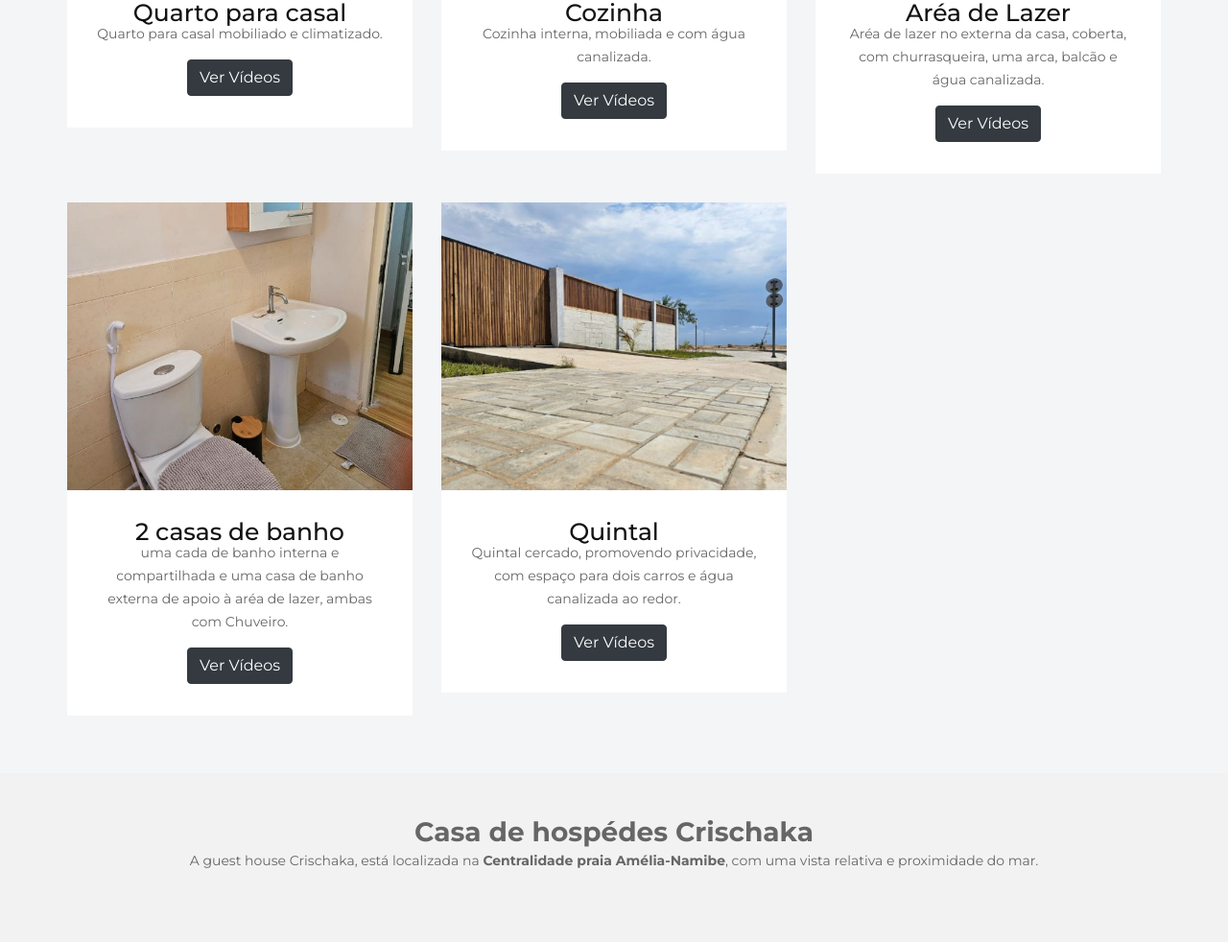
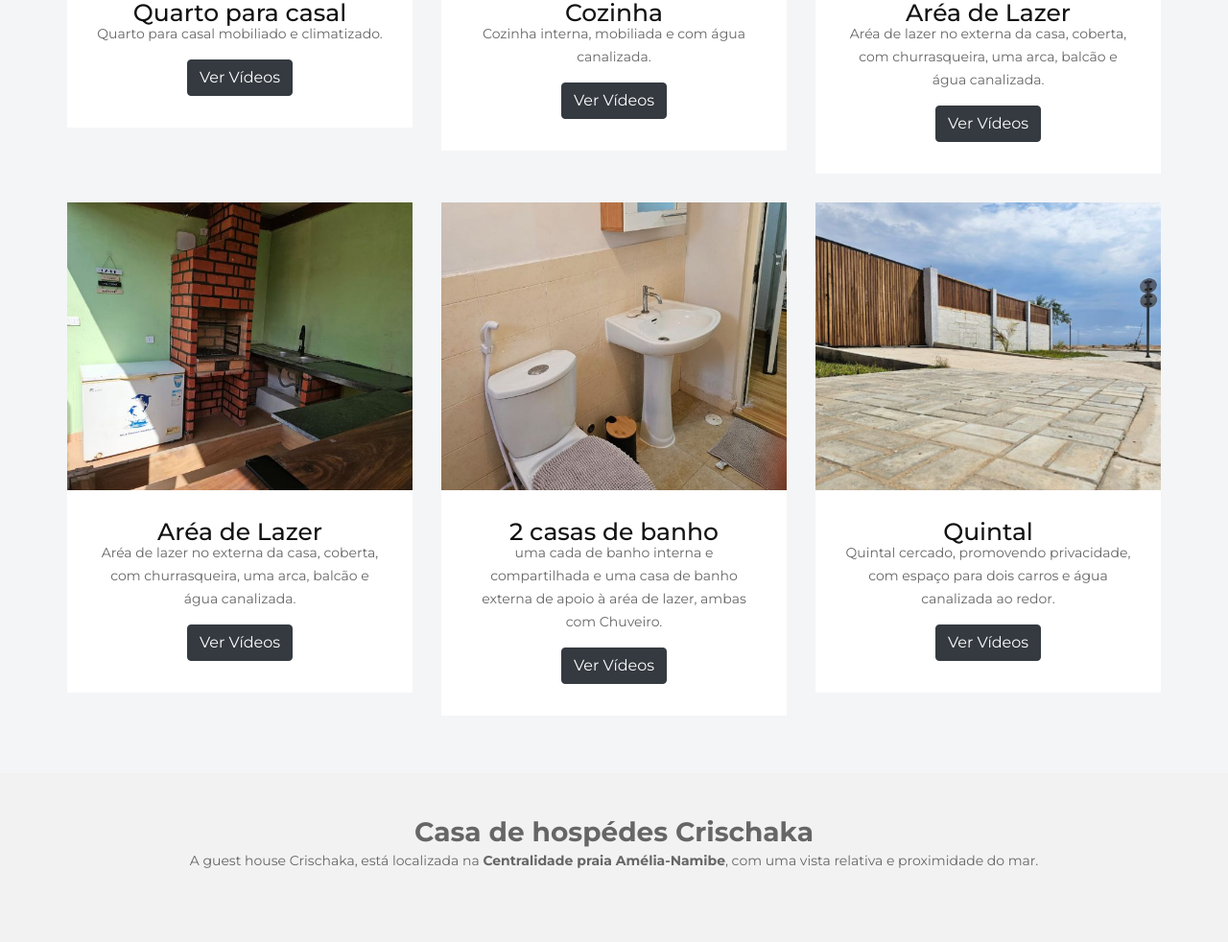
Before and after one commit to Anderson-Fernando-dev/guest_house_crischaka, a plain HTML site: page index.html in a window 1280 px wide. Shown: the part 1808-2790 px from the top of the page at 96% size. Drawn offline with Linux system fonts and the light colour scheme.

Commit message:
fix:adjust in galery

```diff
--- a/index.html
+++ b/index.html
@@ -183,6 +183,20 @@
                     </div>
                  </div>
               </div>
+              <div class="col-md-4 col-sm-6">
+               <div id="serv_hover"  class="room">
+                  <div class="room_img">
+                     <figure><img src="img/room/room-9.jpg" alt="#"/></figure>
+                  </div>
+                  <div class="bed_room">
+                     <h3>Aréa de Lazer</h3>
+                     <p>Aréa de lazer no externa da casa, coberta, com churrasqueira, uma arca, balcão e água canalizada.</p>
+                     <div class="d-flex ">
+                      <button type="button" class="btn btn-dark mx-auto" data-toggle="modal" data-target="#exampleModal" data-whatever="@getbootstrap">Ver Vídeos</button>
+                     </div>
+                  </div>
+               </div>
+            </div>
 
               <div class="col-md-4 col-sm-6">
                 <div id="serv_hover"  class="room">
```
Also changed, not shown: img/room/room-1.jpg, img/room/room-2.jpg, img/room/room-9.jpg (added).
